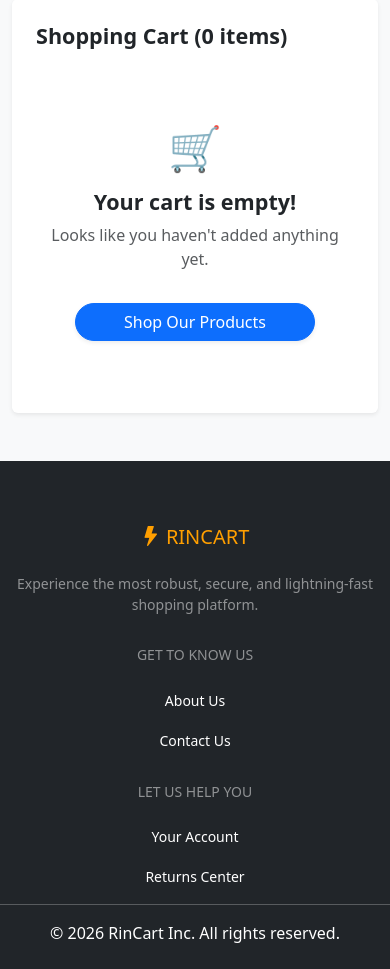
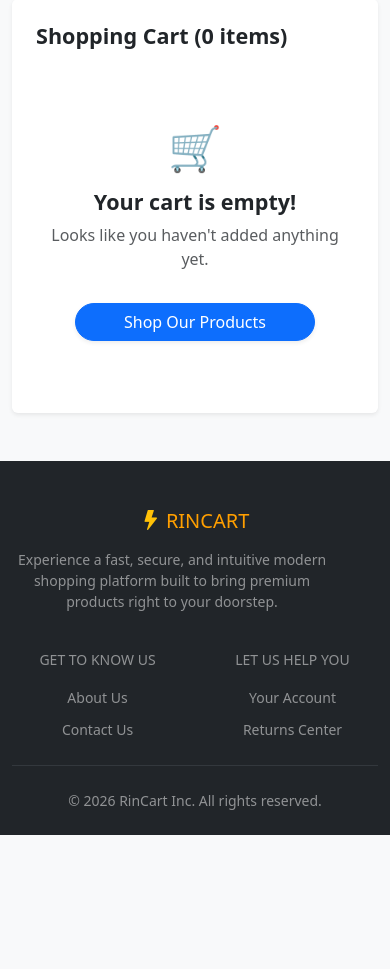
Before and after one commit to nihalyp/Rincart, a Django app: page /cart/ in a window 390 px wide. Shown: the part 272-1241 px from the top of the page. After the commit the page ends 1107 px from the top, so only its background shows below. Run offline with Django 5.2, Linux system fonts and the light colour scheme; the visitor is signed in with stand-in values (Sample User, id 1).

Commit message:
Enhance base.html with title and layout improvements
Updated title and improved layout for mobile and desktop views. Refined footer and added hover effects for better user experience.

```diff
--- a/rincartapp/templates/base.html
+++ b/rincartapp/templates/base.html
@@ -3,16 +3,15 @@
 <head>
     <meta charset="UTF-8">
     <meta name="viewport" content="width=device-width, initial-scale=1.0">
-    <title>{% block title %} {% endblock %}</title>
+    <title>{% block title %} RinCart {% endblock %}</title>
 
     <link href="https://cdn.jsdelivr.net/npm/bootstrap@5.3.3/dist/css/bootstrap.min.css" rel="stylesheet">
     <link rel="stylesheet" href="https://cdnjs.cloudflare.com/ajax/libs/font-awesome/6.4.0/css/all.min.css">
     <link rel="stylesheet" href="https://cdn.jsdelivr.net/npm/bootstrap-icons@1.11.1/font/bootstrap-icons.css">
 
     {% load static %}
-
 </head>
-<body class="bg-light">
+<body class="bg-light d-flex flex-column min-vh-100">
 <style>
     @media (min-width: 992px) {
         .navbar .container-fluid {
@@ -30,10 +29,6 @@
     .scrollable-nav-wrapper::-webkit-scrollbar {
         display: none; /* Chrome, Safari, Opera */
     }
-
-    /* 🌟 Premium Search Box Styling */
-
-
 
     .btn-search {
         background-color: rgb(252, 166, 5);
@@ -59,7 +54,7 @@
         justify-content: flex-end;
     }
 
-    /* മൊബൈൽ സ്ക്രീനുകളിൽ മാത്രം ഹൊറിസോണ്ടൽ സ്ക്രോളിംഗ് അനുവദിക്കുന്നു */
+    /* Mobile scroll optimization */
     @media (max-width: 767.98px) {
         .custom-inline-navbar .scrollable-nav-wrapper {
             max-width: 72%;
@@ -72,7 +67,6 @@
         }
     }
 
-    /* വലിയ സ്ക്രോൺ ആണെങ്കിൽ സാധാരണ ലേഔട്ട് */
     @media (min-width: 768px) {
         .custom-inline-navbar .scrollable-nav-wrapper {
             max-width: auto;
@@ -134,8 +128,9 @@
         animation: flash 2.5s infinite alternate;
     }
     @keyframes flash {
-        0%, 100% { opacity: 1; transform: scale(1); }
+        0% { opacity: 1; transform: scale(1); }
         50% { opacity: 0.7; transform: scale(1.1); }
+        100% { opacity: 1; transform: scale(1); }
     }
 
     /* Category bar alignment fixes */
@@ -163,6 +158,7 @@
         background-color: #121212;
         box-shadow: 0 6px 12px rgba(0,0,0,0.12) !important;
     }
+
     /* 🌟 Premium Search Box Styling */
     .search-box-container {
         background-color: #f1f5f9;
@@ -194,9 +190,9 @@
             margin-right: auto !important;
         }
     }
-    /* സൈറ്റ് ഡാർക്ക് മോഡിൽ ആയിരിക്കുമ്പോൾ മാത്രം മാറേണ്ട കസ്റ്റം സ്റ്റൈലുകൾ */
+
     [data-bs-theme="dark"] body {
-        background-color: #121212 !important; /* പക്കാ ഫ്ലിപ്കാർട്ട് ഡാർക്ക് ലുക്ക് */
+        background-color: #121212 !important;
         color: #f8f9fa !important;
     }
 
@@ -204,7 +200,7 @@
         background-color: #1e1e1e !important;
         border-color: #333 !important;
     }
-    /* Navbar general color override */
+
     .navbar {
         background-color: #212529 !important; /* Dark Navbar by default */
     }
@@ -219,7 +215,7 @@
         padding: 6px 12px !important;
         border-radius: 20px;
         transition: all 0.25s ease-in-out;
-        color: rgba(255, 255, 255, 0.75) !important; /* Light text on dark navbar */
+        color: rgba(255, 255, 255, 0.75) !important;
     }
 
     /* Hover Effect */
@@ -231,7 +227,7 @@
 
     /* Active Button Style */
     .custom-nav-item .nav-link.active {
-        color: #ffc107 !important; /* Amber/Yellow for Active */
+        color: #ffc107 !important;
         background-color: rgba(255, 193, 7, 0.1);
         font-weight: 600;
     }
@@ -245,7 +241,7 @@
     #darkModeToggle:hover {
         background-color: rgba(255, 255, 255, 0.1);
     }
-    /* Navbar Background */
+
     .navbar {
         background-color: #1a1c1e !important;
     }
@@ -291,7 +287,6 @@
 
     .custom-nav-item .nav-link.active {
         background: rgba(255, 193, 7, 0.15) !important;
-
     }
 
     /* Large Screens (Desktop) Reset */
@@ -306,12 +301,21 @@
         .custom-nav-item .nav-link:hover { background: rgba(255, 255, 255, 0.1) !important; }
         .custom-nav-item .nav-link.active { background: rgba(255, 193, 7, 0.1) !important; }
     }
+
+    /* ⚡ Footer Accent Styling */
+    .hover-underline {
+        transition: color 0.2s ease;
+    }
+    .hover-underline:hover {
+        text-decoration: underline !important;
+        color: #ff9f00 !important;
+    }
 </style>
 
     <nav class="navbar navbar-dark shadow-sm py-2 px-2 px-sm-3">
         <div class="container-fluid align-items-center justify-content-between">
 
-            <!-- 1. Brand Logo (Mobile-ൽ സെന്ററിലും Desktop-ൽ ഇടത്തും വരും) -->
+            <!-- 1. Brand Logo -->
             <a class="navbar-brand text-warning fw-bold fs-3 m-0 d-flex align-items-center flex-shrink-0" href="/">
                 <i class="fa-solid fa-bolt me-1.5 text-warning animate-bolt"></i>RinCart
             </a>
@@ -359,7 +363,7 @@
                             <ul class="dropdown-menu dropdown-menu-end shadow border-0 mt-2 rounded-3">
                                 <li><span class="dropdown-item-text small text-muted">Hi, {{ user.first_name }}</span></li>
                                 <li><hr class="dropdown-divider"></li>
-                                <li class="fw-bold dropdown-item  small"><a href="{% url 'user_account' %}" class="text-decoration-none"><h5>{{ request.user.email }}</h5></a></li>
+                                <li class="fw-bold dropdown-item small"><a href="{% url 'user_account' %}" class="text-decoration-none"><h5>{{ request.user.email }}</h5></a></li>
                                 <li><a class="dropdown-item text-danger small fw-semibold" href="/accounts/logout/">Logout</a></li>
                             </ul>
                         </div>
@@ -383,11 +387,8 @@
         </div>
     </nav>
 
-
-
-
-
-    <div class="sticky-top mt-0 py-2 bg-dark border-bottom shadow-sm" style="overflow: visible !important; ">
+    <!-- Sub-Navbar Category Stickers -->
+    <div class="sticky-top mt-0 py-2 bg-dark border-bottom shadow-sm" style="overflow: visible !important;">
         <div class="container" style="overflow: visible !important;">
             <div class="d-flex align-items-center flex-nowrap flex-md-wrap justify-content-start justify-content-md-center gap-2 gap-md-3"
                 style="overflow-x: auto; overflow-y: visible !important; white-space: nowrap; -webkit-overflow-scrolling: touch; scrollbar-width: none; -ms-overflow-style: none;">
@@ -414,68 +415,69 @@
         </div>
     </div>
 
-
-
+    <!-- main dynamic wrapper -->
+    <main class="flex-grow-1">
         {% block content %}
-
-
+        <div class="container my-5">
             <div class="p-5 mb-4 bg-white rounded-3 shadow-sm border text-center">
-            <h1 class="display-5 fw-bold text-dark">Welcome to the RinCart</h1>
+                <h1 class="display-5 fw-bold text-dark">Welcome to RinCart</h1>
                 <p class="lead">Click on any category sticker above or browse our latest collections.</p>
+            </div>
         </div>
         {% endblock %}
     </main>
 
+    <!-- 🛒 Flipkart/Amazon Style Premium Footer (FIXED) -->
+    <footer class="bg-dark text-white pt-5 pb-4 mt-auto">
+        <div class="container">
+            <div class="row g-4 justify-content-between text-center text-md-start">
 
-    <!-- 🛒 Flipkart/Amazon Style Premium Footer -->
-<footer class="bg-dark text-white pt-5 pb-4 mt-5">
-    <div class="container text-center text-md-start">
-        <div class="row text-center text-md-start">
-
-            <!-- ബ്രാൻഡ് കോളം -->
-            <div class="col-md-3 col-lg-3 col-xl-3 mx-auto mt-3">
-                <h5 class="text-uppercase mb-4 font-weight-bold" style="color: #ff9f00;">
-                    <i class="bi bi-lightning-fill"></i> RinCart
+                <!-- Brand Column -->
+                <div class="col-md-4 col-lg-4">
+                    <h5 class="text-uppercase mb-3 font-weight-bold" style="color: #ff9f00;">
+                        <i class="bi bi-lightning-fill text-warning"></i> RinCart
                     </h5>
-                <p class="small text-white-50">Experience the most robust, secure, and lightning-fast shopping platform.</p>
+                    <p class="small text-white-50" style="max-width: 320px;">
+                        Experience a fast, secure, and intuitive modern shopping platform built to bring premium products right to your doorstep.
+                    </p>
                 </div>
 
-            <!-- ആമസോൺ സ്റ്റൈൽ ലിങ്ക് കോളം -->
-            <div class="col-md-2 col-lg-2 col-xl-2 mx-auto mt-3">
-                <h6 class="text-uppercase mb-4 font-weight-bold text-white-50 small">Get to Know Us</h6>
-                <p><a href="{% url 'about' %}" class="text-white text-decoration-none small hover-underline">About Us</a></p>
-                <p><a href="{% url 'contact' %}" class="text-white text-decoration-none small hover-underline">Contact Us</a></p>
+                <!-- Link Column 1 -->
+                <div class="col-6 col-md-3 col-lg-2 offset-lg-1">
+                    <h6 class="text-uppercase mb-3 font-weight-bold text-white-50 small tracking-wider">Get to Know Us</h6>
+                    <ul class="list-unstyled d-flex flex-column gap-2 m-0">
+                        <li><a href="{% url 'about' %}" class="text-white-50 text-decoration-none small hover-underline">About Us</a></li>
+                        <li><a href="{% url 'contact' %}" class="text-white-50 text-decoration-none small hover-underline">Contact Us</a></li>
+                    </ul>
                 </div>
 
-            <!-- കെയർ കോളം -->
-            <div class="col-md-3 col-lg-2 col-xl-2 mx-auto mt-3">
-                <h6 class="text-uppercase mb-4 font-weight-bold text-white-50 small">Let Us Help You</h6>
-                <p><a href="{% url 'user_account' %}" class="text-white text-decoration-none small">Your Account</a></p>
-                <p><a href="{% url 'return_policy' %}" class="text-white text-decoration-none small">Returns Center</a></p>
+                <!-- Link Column 2 -->
+                <div class="col-6 col-md-3 col-lg-2">
+                    <h6 class="text-uppercase mb-3 font-weight-bold text-white-50 small tracking-wider">Let Us Help You</h6>
+                    <ul class="list-unstyled d-flex flex-column gap-2 m-0">
+                        <li><a href="{% url 'user_account' %}" class="text-white-50 text-decoration-none small hover-underline">Your Account</a></li>
+                        <li><a href="{% url 'return_policy' %}" class="text-white-50 text-decoration-none small hover-underline">Returns Center</a></li>
+                    </ul>
                 </div>
-            <hr>
-            <div class="container text-center">
-            <p class="mb-0">&copy; 2026 RinCart Inc. All rights reserved.</p>
+
+            </div>
+
+            <hr class="my-4 border-secondary opacity-25">
+
+            <div class="row">
+                <div class="col text-center">
+                    <p class="mb-0 text-white-50 small">&copy; 2026 RinCart Inc. All rights reserved.</p>
                 </div>
             </div>
         </div>
     </footer>
 
-<style>
-    .hover-underline:hover {
-        text-decoration: underline !important;
-        color: #ff9f00 !important;
-    }
-</style>
-
     <script src="https://cdn.jsdelivr.net/npm/bootstrap@5.3.3/dist/js/bootstrap.bundle.min.js"></script>
     <script>
     const toggleBtn = document.getElementById('darkModeToggle');
     const themeIcon = document.getElementById('darkModeIcon');
-    const themeText = document.getElementById('darkModeText');
     const htmlElement = document.documentElement;
 
-    // മുൻപ് സെറ്റ് ചെയ്ത തീം ഉണ്ടോ എന്ന് പരിശോധിക്കുന്നു (Local Storage)
     const savedTheme = localStorage.getItem('theme');
     if (savedTheme) {
         htmlElement.setAttribute('data-bs-theme', savedTheme);
@@ -483,7 +485,6 @@
     }
 
     toggleBtn.addEventListener('click', () => {
-        // നിലവിലെ തീം ഏതാണെന്ന് നോക്കുന്നു
         const currentTheme = htmlElement.getAttribute('data-bs-theme');
         let newTheme = 'light';
 
@@ -491,29 +492,26 @@
             newTheme = 'dark';
         }
 
-        // തീം മാറ്റുന്നു
         htmlElement.setAttribute('data-bs-theme', newTheme);
-        localStorage.setItem('theme', newTheme); // പേജ് റീഫ്രഷ് ചെയ്താലും മാറതിരിക്കാൻ
+        localStorage.setItem('theme', newTheme);
         updateButton(newTheme);
     });
 
-    // തീം മാറുന്നതിനനുസരിച്ച് ബട്ടണിലെ ഐക്കണും ടെക്സ്റ്റും മാറ്റാൻ
     function updateButton(theme) {
         if (theme === 'dark') {
-        themeIcon.className = 'bi bi-sun-fill text-warning'; // സൂര്യന്റെ ഐക്കൺ
+            themeIcon.className = 'bi bi-sun-fill text-warning';
         } else {
-        themeIcon.className = 'bi bi-moon-stars-fill text-warning'; // ചന്ദ്രന്റെ ഐക്കൺ (Navbar എപ്പോഴും ഡാർക്ക് ആയതുകൊണ്ട് text-warning തന്നെയാണ് ഭംഗി)
+            themeIcon.className = 'bi bi-moon-stars-fill text-warning';
         }
     }
 
     document.querySelectorAll('.wishlist-btn').forEach(button => {
         button.addEventListener('click', function(e) {
-        e.preventDefault(); // കാർഡിലെ പ്രൊഡക്റ്റ് ഡീറ്റൈൽ ലിങ്ക് ഓപ്പൺ ആകുന്നത് തടയാൻ
+            e.preventDefault();
 
             const itemId = this.getAttribute('data-item-id');
             const icon = this.querySelector('i');
 
-        // 🚀 Django വ്യൂവിലേക്ക് റിക്വസ്റ്റ് അയക്കുന്നു
             fetch(`/toggle-wishlist/${itemId}/`, {
                 method: 'GET',
                 headers: {
@@ -523,18 +521,14 @@ document.querySelectorAll('.wishlist-btn').forEach(button => {
             .then(response => response.json())
             .then(data => {
                 if (data.status === 'added') {
-                // വിഷ്‌ലിസ്റ്റിൽ ആഡ് ആയാൽ ചുവന്ന ഹാർട്ട്
                     icon.className = 'bi bi-heart-fill text-danger';
                 } else if (data.status === 'removed') {
-                // ഒഴിവാക്കിയാൽ പഴയ അവസ്ഥ (വെളുത്ത/ഗ്രേ ഹാർട്ട്)
                     icon.className = 'bi bi-heart text-secondary';
                 }
             })
             .catch(error => console.error('Error:', error));
         });
     });
-
-
     </script>
 </body>
 </html>
```
Lines whose indentation alone changed are shown as unchanged.
